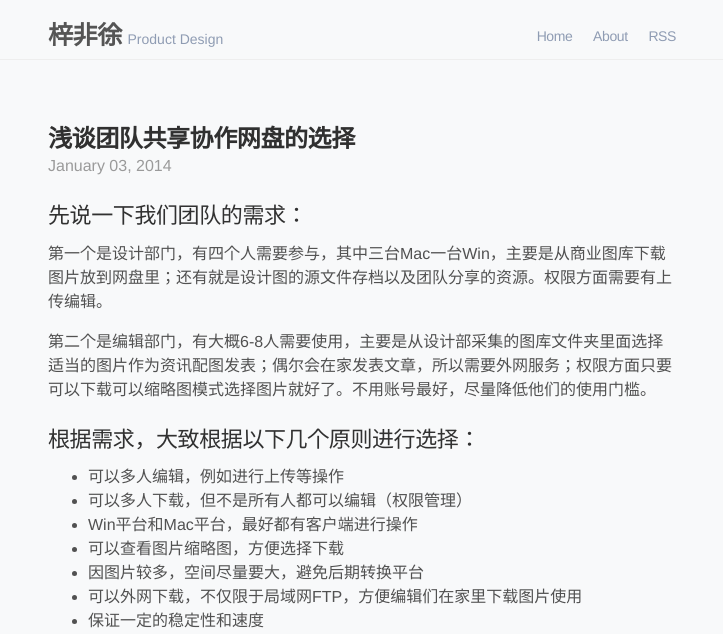
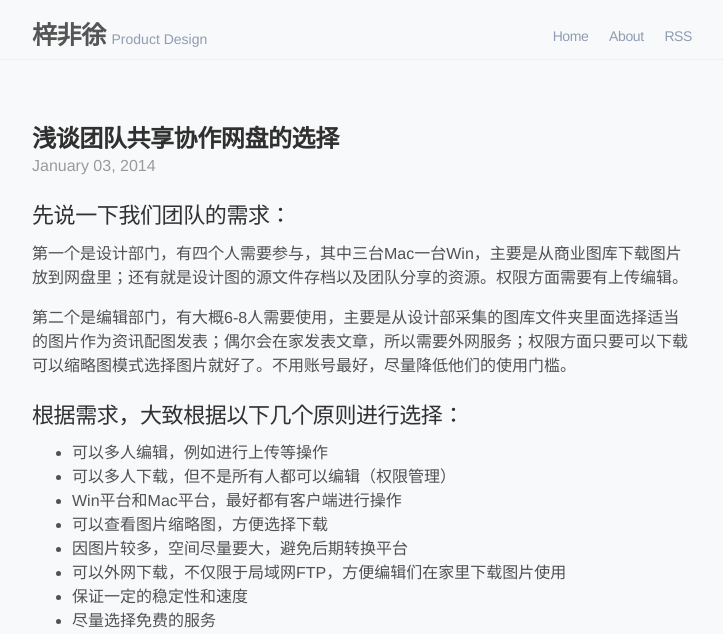
Before and after one commit to zifeixu85/zifeixu.github.io, a Jekyll site: the page built from _posts/2014-01-03-team-network-disk.md, in a window 1280 px wide. Shown: the top 634 px of the page, without its empty margins (278-1001 px from the left). Built offline with Jekyll 4.4.1, drawn with Linux system fonts in a browser that asks for light colours; some web fonts are replaced; Markdown is read by kramdown in place of the engine named in the settings; comment, search, counter and statistics services are not loaded.

Commit message:
commit all

```diff
--- a/public/css/lanyon.css
+++ b/public/css/lanyon.css
@@ -92,7 +92,7 @@ h1, h2, h3, h4, h5, h6 {
 }
 @media (min-width: 56em) {
   .container {
-    max-width: 660px;
+    max-width: 684px;
   }
 }
 
--- a/public/css/poole.css
+++ b/public/css/poole.css
@@ -290,8 +290,8 @@ tbody tr:nth-child(odd) th {
 
 .container {
   max-width: 38rem;
-  padding-left:  1rem;
-  padding-right: 1rem;
+  padding-left:  12px;
+  padding-right: 12px;
   margin-left:  auto;
   margin-right: auto;
 }
```
Also changed, not shown: 4 other files.
